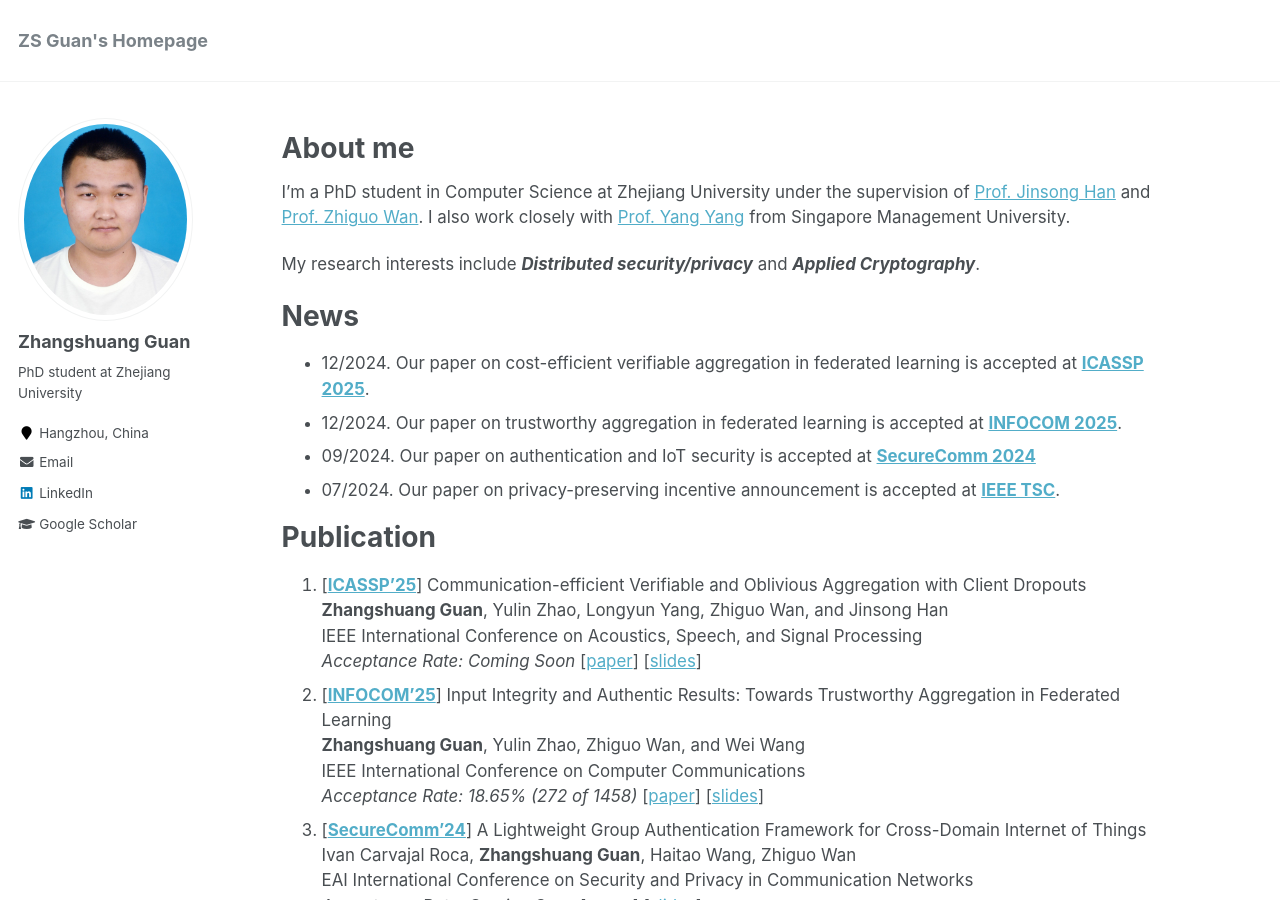
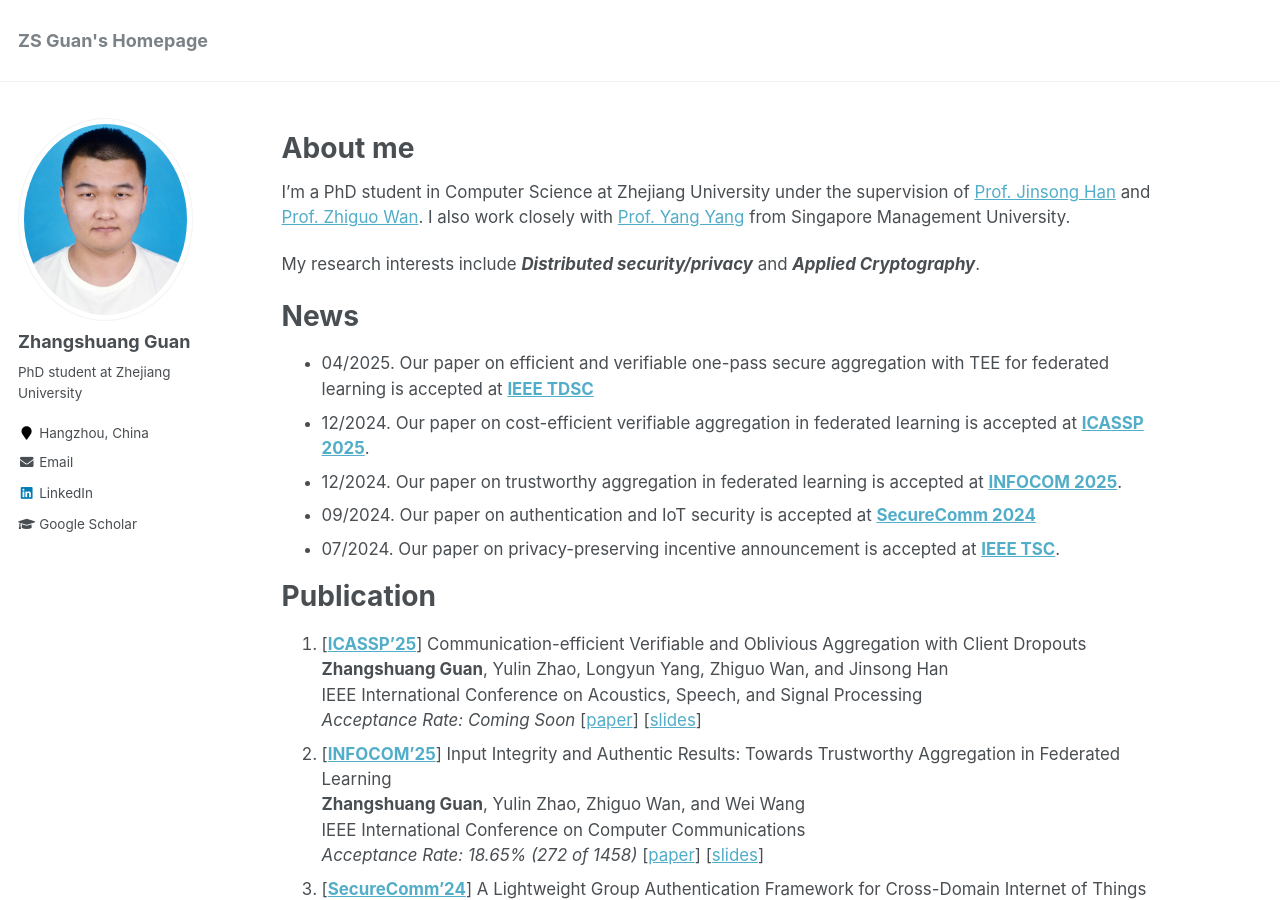
Before and after one commit to Agzs/Agzs.github.io, a Jekyll site: the page built from _pages/about.md, in a window 1280 px wide and 900 px high. Built offline with Jekyll 4.4.1, drawn with Linux system fonts in a browser that asks for light colours.

Commit message:
Update about.md

```diff
--- a/_pages/about.md
+++ b/_pages/about.md
@@ -15,6 +15,7 @@ I'm a PhD student in Computer Science at Zhejiang University under the supervisi
 My research interests include ***Distributed security/privacy*** and ***Applied Cryptography***.
 
 # News
+- 04/2025. Our paper on efficient and verifiable one-pass secure aggregation with TEE for federated learning is accepted at **[IEEE TDSC]()**
 - 12/2024. Our paper on cost-efficient verifiable aggregation in federated learning is accepted at **[ICASSP 2025](https://2025.ieeeicassp.org/)**.
 - 12/2024. Our paper on trustworthy aggregation in federated learning is accepted at **[INFOCOM 2025](https://infocom2025.ieee-infocom.org/)**.
 - 09/2024. Our paper on authentication and IoT security is accepted at **[SecureComm 2024](https://securecomm.eai-conferences.org/2024/)**
```
